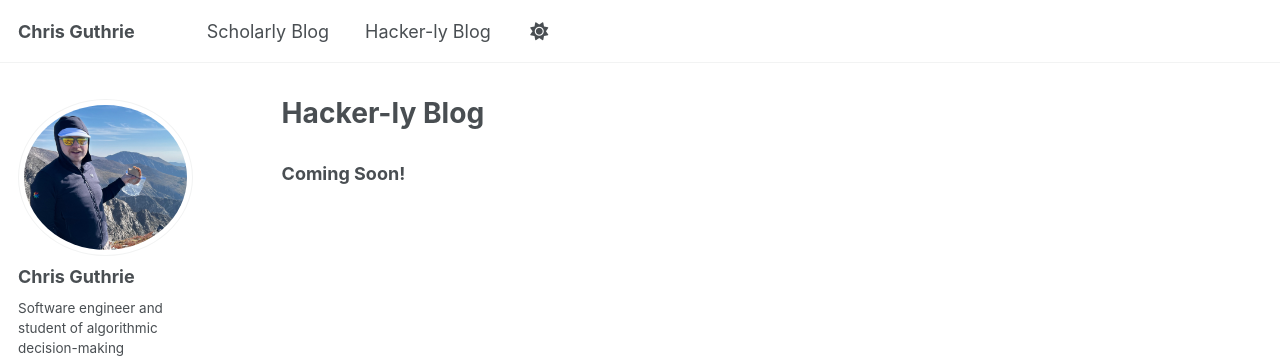
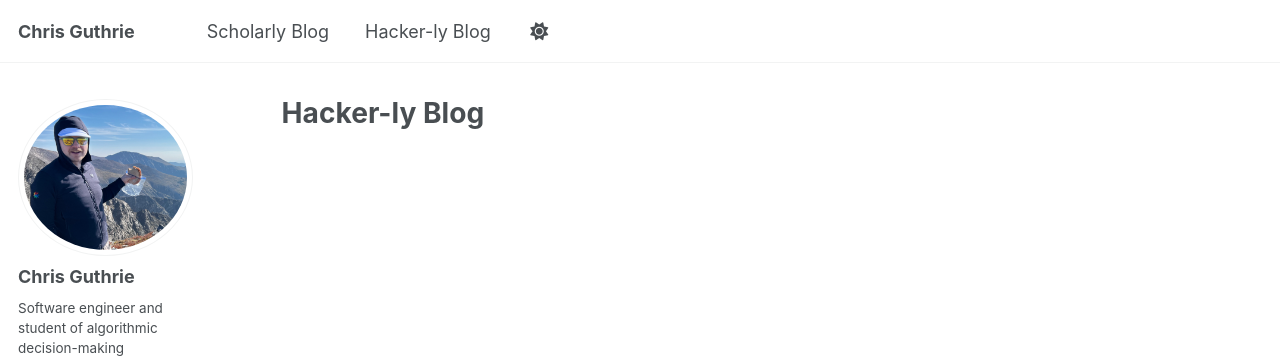
Before and after one commit to guthriec/chriswguthrie, a Jekyll site: the page built from _pages/hack-blog.html, in a window 1280 px wide. Shown: the top 358 px of the page. Built offline with Jekyll 4.4.1, drawn with Linux system fonts in a browser that asks for light colours; a script that is not in the unit is left out.

Commit message:
Remove coming soon from hack blog

```diff
--- a/_pages/hack-blog.html
+++ b/_pages/hack-blog.html
@@ -6,8 +6,6 @@ author_profile: true
 redirect_from:
   - /wordpress/hack-blog/
 ---
-
-<h3>Coming Soon!</h3>
 
 {% include base_path %}
 {% capture written_year %}'None'{% endcapture %}
```
